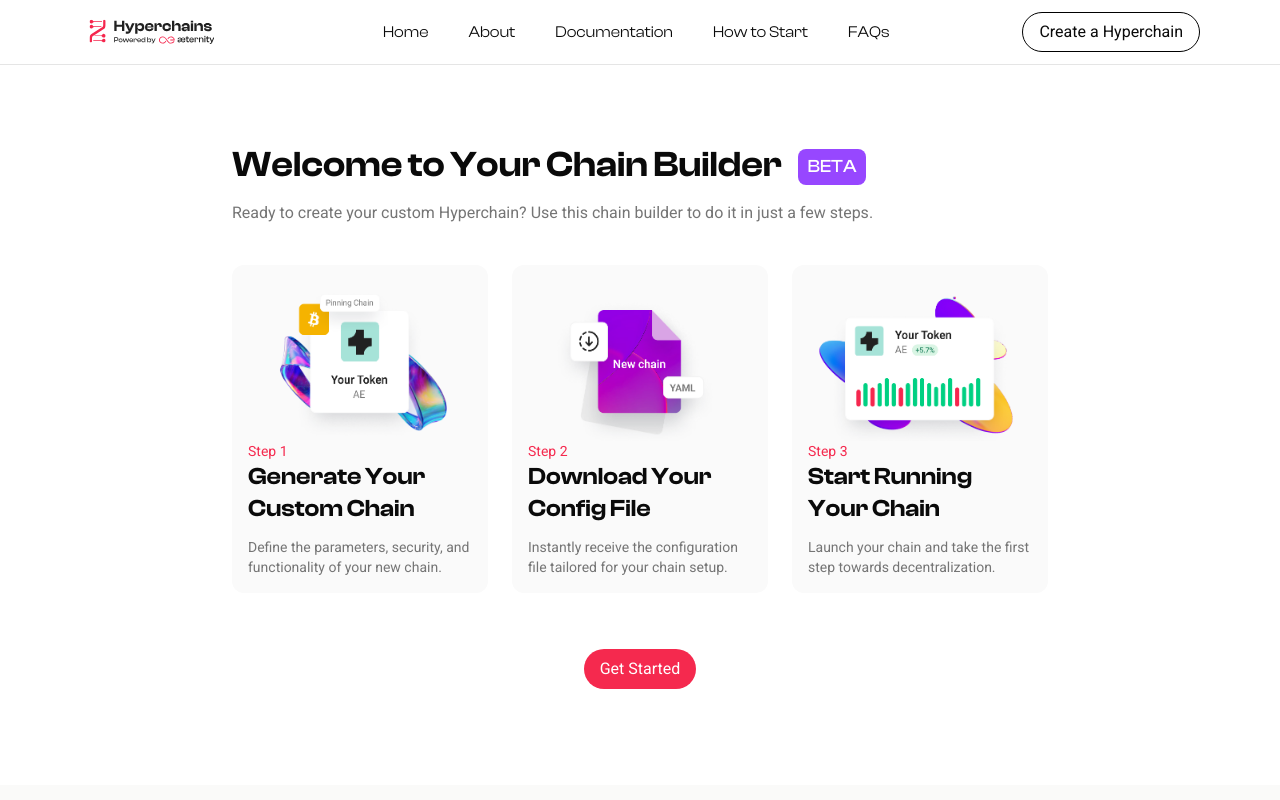
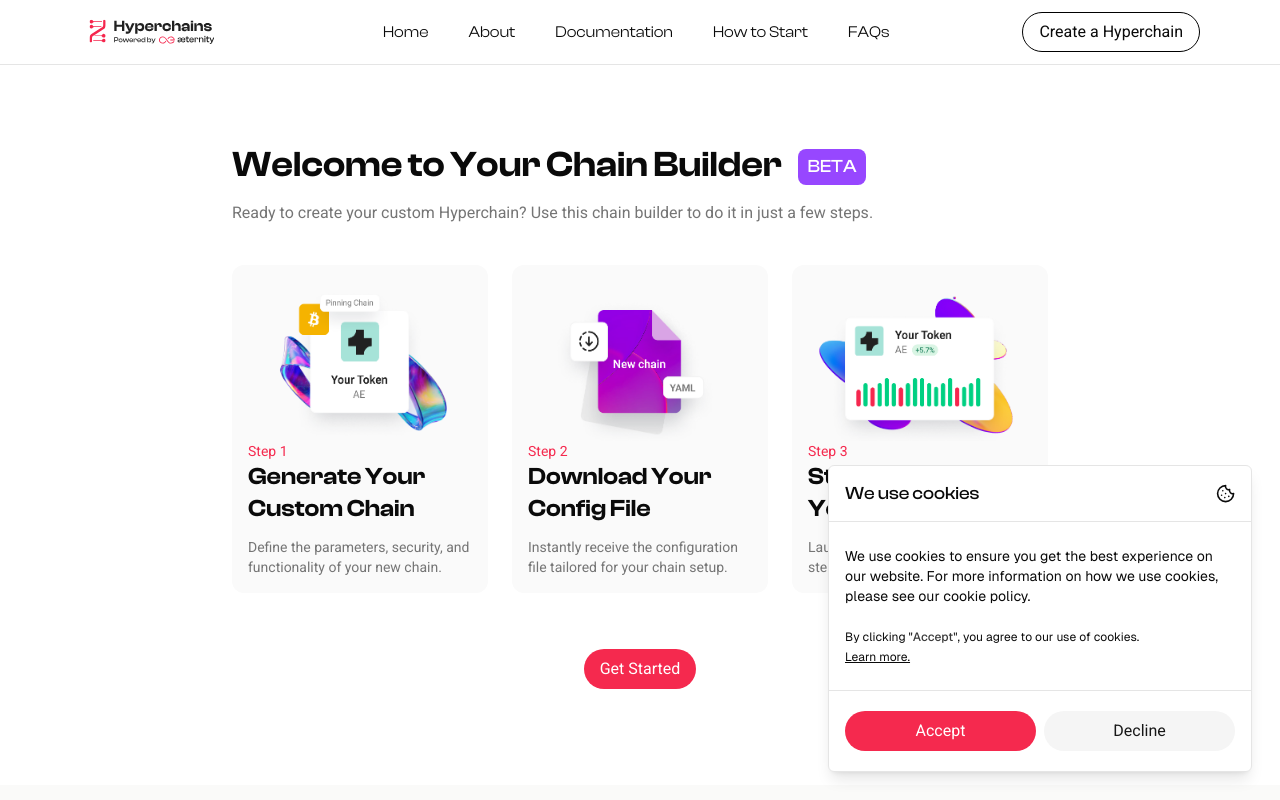
Before and after one commit to unit214/aeternity-hyperchains-initiator, a Next.js app: page / in a window 1280 px wide. Shown: the top 800 px of the page. Built offline with nearby package versions, Linux system fonts and the light colour scheme.

Commit message:
feat: add Google Analytics along with cookie consent banner
(cherry picked from commit 68a22e00fbb9d506818a8013085644ca2437dd9d)

```diff
--- a/package.json
+++ b/package.json
@@ -17,6 +17,7 @@
     },
     "dependencies": {
         "@hookform/resolvers": "^3.9.1",
+        "@next/third-parties": "^15.1.6",
         "@radix-ui/react-accordion": "^1.2.2",
         "@radix-ui/react-dialog": "^1.1.5",
         "@radix-ui/react-label": "^2.1.1",
@@ -30,7 +31,7 @@
         "clsx": "^2.1.1",
         "date-fns": "^4.1.0",
         "lucide-react": "^0.468.0",
-        "next": "15.1.5",
+        "next": "^15.1.6",
         "next-themes": "^0.4.4",
         "react": "19.0.0",
         "react-day-picker": "^8.10.1",
--- a/src/app/layout.tsx
+++ b/src/app/layout.tsx
@@ -9,6 +9,7 @@ import { ThemeProvider } from 'next-themes';
 import '@/app/globals.css';
 import { FAQ } from '@/components/faq';
 import { Footer } from '@/components/footer';
+import CookieConsentAndGoogleAnalytics from '@/components/google-analytics';
 import { TouchProvider } from '@/components/hyprid-tooltip';
 import { NavBar } from '@/components/nav-bar';
 
@@ -62,6 +63,7 @@ const Layout = ({ children }: Readonly<{ children: ReactNode }>) => {
                             <main className='max-w-screen-2xl flex-1 self-center px-4 xl:px-0'>{children}</main>
                             <FAQ />
                             <Footer />
+                            <CookieConsentAndGoogleAnalytics />
                         </div>
                     </TouchProvider>
                 </ThemeProvider>
--- /dev/null
+++ b/src/components/cookie-consent.tsx
@@ -0,0 +1,94 @@
+'use client';
+
+import { useEffect, useState } from 'react';
+
+import { cn } from '@/lib/utils';
+
+import { Button } from './ui/button';
+import { CookieIcon } from 'lucide-react';
+
+export default function CookieConsent({ onAcceptCallback = () => {}, onDeclineCallback = () => {} }) {
+    const [isOpen, setIsOpen] = useState(false);
+    const [hide, setHide] = useState(false);
+
+    useEffect(() => {
+        if (document.cookie.includes('cookieConsent=true')) {
+            onAcceptCallback();
+        }
+    }, []);
+
+    const accept = () => {
+        setIsOpen(false);
+        document.cookie = 'cookieConsent=true; expires=Fri, 31 Dec 9999 23:59:59 GMT';
+        setTimeout(() => {
+            setHide(true);
+        }, 700);
+        onAcceptCallback();
+    };
+
+    const decline = () => {
+        setIsOpen(false);
+        setTimeout(() => {
+            setHide(true);
+        }, 700);
+        onDeclineCallback();
+    };
+
+    useEffect(() => {
+        try {
+            setIsOpen(true);
+            if (document.cookie.includes('cookieConsent=true')) {
+                setIsOpen(false);
+                setTimeout(() => {
+                    setHide(true);
+                }, 700);
+            }
+        } catch (e) {
+            console.log('Error: ', e);
+        }
+    }, []);
+
+    return (
+        <div
+            className={cn(
+                'fixed bottom-0 z-[200] duration-700 md:bottom-4 md:right-4 md:max-w-md',
+                !isOpen
+                    ? 'translate-y-8 opacity-0 transition-[opacity,transform]'
+                    : 'translate-y-0 opacity-100 transition-[opacity,transform]',
+                hide && 'hidden'
+            )}>
+            <div className='m-3 rounded-md border border-border bg-background shadow-lg'>
+                <div className='grid gap-2'>
+                    <div className='flex h-14 items-center justify-between border-b border-border p-4'>
+                        <h1 className='text-lg font-medium'>We use cookies</h1>
+                        <CookieIcon className='size-[1.2rem]' />
+                    </div>
+                    <div className='p-4'>
+                        <p className='text-start font-sans text-sm font-normal'>
+                            We use cookies to ensure you get the best experience on our website. For more information on
+                            how we use cookies, please see our cookie policy.
+                            <br />
+                            <br />
+                            <span className='text-xs'>
+                                By clicking &#34;<span className='font-medium opacity-80'>Accept</span>
+                                &#34;, you agree to our use of cookies.
+                            </span>
+                            <br />
+                            <a href='#' className='text-xs underline'>
+                                Learn more.
+                            </a>
+                        </p>
+                    </div>
+                    <div className='flex gap-2 border-t border-border p-4 py-5'>
+                        <Button onClick={accept} className='w-full'>
+                            Accept
+                        </Button>
+                        <Button onClick={decline} className='w-full' variant='secondary'>
+                            Decline
+                        </Button>
+                    </div>
+                </div>
+            </div>
+        </div>
+    );
+}
--- /dev/null
+++ b/src/components/google-analytics.tsx
@@ -0,0 +1,27 @@
+'use client';
+
+import { useEffect, useState } from 'react';
+
+import CookieConsent from '@/components/cookie-consent';
+import { GoogleAnalytics } from '@next/third-parties/google';
+
+const CookieConsentAndGoogleAnalytics = () => {
+    const [googleAnalyticsEnabled, setGoogleAnalyticsEnabled] = useState(false);
+    useEffect(() => {
+        if (document.cookie.includes('cookieConsent=true')) {
+            setGoogleAnalyticsEnabled(true);
+        }
+    }, []);
+    const enableGoogleAnalytics = () => {
+        setGoogleAnalyticsEnabled(true);
+    };
+
+    return (
+        <>
+            <CookieConsent onAcceptCallback={enableGoogleAnalytics} />
+            {googleAnalyticsEnabled && <GoogleAnalytics gaId={process.env.NEXT_PUBLIC_GOOGLE_ANALYTICS_ID || ''} />}
+        </>
+    );
+};
+
+export default CookieConsentAndGoogleAnalytics;
```
Also changed, not shown: 2 other files (tests, documents, lock files or other folders).
